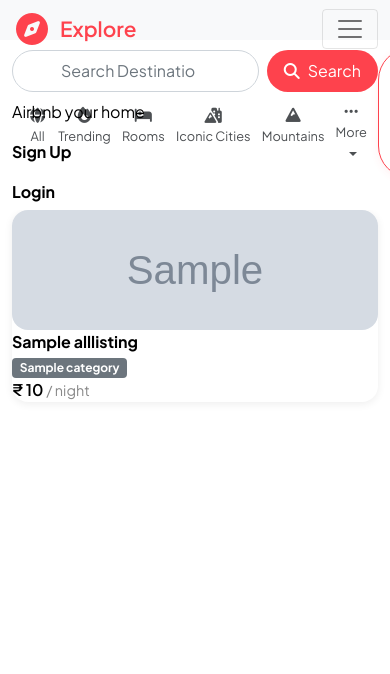
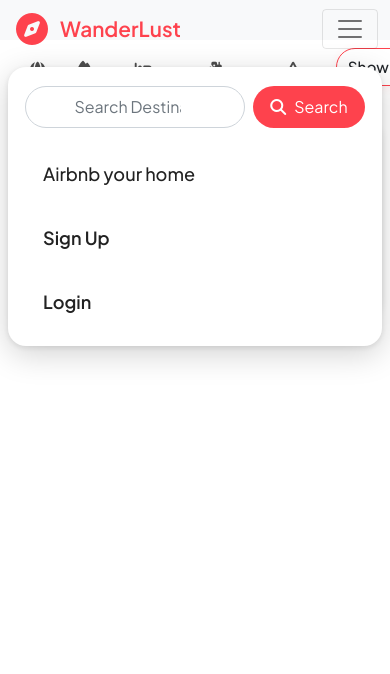
Before and after one commit to MANASZ-WEBDEV/Airbnb, a Node project: template views/listings/index.ejs in a window 390 px wide, after a click that opens the changed part. Shown: the top 674 px of the page. Run offline with Node 20 templates, Linux system fonts and the light colour scheme; the template is opened without the code that fills it: most values are stand-ins (such as "Sample title", 1, 10 or a date in 2020); grey boxes marked "Sample" are stand-in pictures; some libraries are stand-ins or nearby versions.

Commit message:
Fix Responsiveness Issues

```diff
--- a/public/css/style.css
+++ b/public/css/style.css
@@ -1,3 +1,50 @@
+/* Professional mobile navbar dropdown */
+@media (max-width: 900px) {
+  .navbar-collapse {
+    background: #fff !important;
+    border-radius: 18px;
+    box-shadow: 0 8px 32px 0 rgba(0,0,0,0.18), 0 1.5px 6px 0 rgba(0,0,0,0.10);
+    margin-top: 0.7rem;
+    padding: 1.2rem 1.1rem 1.1rem 1.1rem;
+    position: absolute !important;
+    top: 3.5rem;
+    left: 2vw;
+    right: 2vw;
+    z-index: 3000;
+    min-width: 90vw;
+    max-width: 96vw;
+    animation: navbar-fade-in 0.18s cubic-bezier(.4,0,.2,1);
+  }
+  @keyframes navbar-fade-in {
+    from { opacity: 0; transform: translateY(-10px); }
+    to { opacity: 1; transform: translateY(0); }
+  }
+  .navbar-nav {
+    flex-direction: column !important;
+    gap: 0.7rem !important;
+    align-items: flex-start !important;
+  }
+  .navbar-nav .nav-link {
+    color: #222 !important;
+    font-size: 1.13rem !important;
+    font-weight: 500;
+    padding: 0.7rem 1.1rem !important;
+    border-radius: 8px;
+    margin: 0.1rem 0;
+    transition: background 0.15s, color 0.15s;
+  }
+  .navbar-nav .nav-link:hover, .navbar-nav .nav-link:focus {
+    background: #fbeaec !important;
+    color: #fe424d !important;
+  }
+  .navbar-nav .nav-link b {
+    font-weight: 600;
+  }
+  .navbar-collapse form {
+    margin-bottom: 1.2rem;
+    width: 100%;
+  }
+}
 body{
   font-family: "Plus Jakarta Sans", sans-serif !important;
   font-optical-sizing: auto;
--- a/views/includes/navbar.ejs
+++ b/views/includes/navbar.ejs
@@ -27,7 +27,7 @@
   <div class="container-fluid">
     <a class="navbar-brand d-flex align-items-center" href="/listings">
       <i class="fa-solid fa-compass" style="color:#fe424d;font-size:2rem;margin-right:0.5rem;"></i>
-      <span style="color:#fe424d;font-weight:600;font-size:1.3rem;">Explore</span>
+      <span style="color:#fe424d;font-weight:600;font-size:1.3rem;">WanderLust</span>
     </a>
     <button
       class="navbar-toggler"
--- a/views/listings/index.ejs
+++ b/views/listings/index.ejs
@@ -15,17 +15,37 @@
     overflow-x: hidden;
     box-sizing: border-box;
   }
+  .tax-toggle label {
+    white-space: nowrap;
+    font-size: 1rem;
+    margin-bottom: 0;
+    overflow: hidden;
+    text-overflow: ellipsis;
+    max-width: 180px;
+    display: flex;
+    align-items: center;
+    height: 100%;
+    vertical-align: middle;
+    padding: 0;
+    margin: 0;
+  }
+  @media (max-width: 700px) {
+    .tax-toggle label {
+      font-size: 0.95rem;
+      max-width: 120px;
+    }
+  }
   .filter {
+    text-decoration: none;
+    color: #222;
+    transition: border-bottom 0.2s, color 0.2s;
+    white-space: nowrap;
+    font-size: 1rem;
+    box-sizing: border-box;
     text-align: center;
     margin-right: 1.2rem;
     margin-top: 1rem;
     opacity: 0.8;
-    text-decoration: none;
-    color: inherit;
-    transition: border-bottom 0.2s, color 0.2s;
-    white-space: nowrap;
-    font-size: 1rem;
-    box-sizing: border-box;
   }
   .filter:hover {
     opacity: 1;
@@ -51,28 +71,97 @@
   .dropdown-content {
     display: none;
     position: absolute;
-    background-color: #fff;
-    min-width: 160px;
-    box-shadow: 0px 8px 16px 0px rgba(0,0,0,0.2);
-    z-index: 1;
-    right: 0;
-    border-radius: 8px;
-    padding: 0.5rem 0;
+    background: #fff;
+    min-width: 220px;
+    box-shadow: 0 8px 32px 0 rgba(0,0,0,0.18), 0 1.5px 6px 0 rgba(0,0,0,0.10);
+    z-index: 1002;
+    left: 0;
+    border-radius: 18px;
+    padding: 0.9rem 0.2rem;
+    top: 2.2rem;
+    border: 1.5px solid #eee;
+    animation: dropdown-fade-in 0.18s cubic-bezier(.4,0,.2,1);
+  }
+  @keyframes dropdown-fade-in {
+    from { opacity: 0; transform: translateY(-8px); }
+    to { opacity: 1; transform: translateY(0); }
   }
   .dropdown-content a {
     color: #222;
-    padding: 8px 16px;
+    padding: 18px 18px 18px 0.8rem;
     text-decoration: none;
-    display: block;
+    display: flex;
+    align-items: center;
+    gap: 1rem;
     text-align: left;
-    font-size: 1rem;
+    font-size: 1.18rem;
+    border-radius: 10px;
+    transition: background 0.15s, color 0.15s;
+    font-weight: 600;
+    margin: 0.2rem 0;
+    cursor: pointer;
+    box-shadow: 0 1px 4px rgba(0,0,0,0.04);
+    letter-spacing: 0.01em;
   }
-  .dropdown-content a.active {
+  .dropdown-content a.active, .dropdown-content a:hover {
     color: #fe424d;
-    font-weight: bold;
+    font-weight: 700;
+    background: #fbeaec;
+    box-shadow: 0 2px 8px rgba(254,66,77,0.08);
   }
-  .dropdown:hover .dropdown-content {
-    display: block;
+  .dropdown-content a i {
+    font-size: 1.35rem;
+    min-width: 28px;
+    text-align: center;
+    color: #fe424d;
+  }
+  .dropdown-toggle {
+    font-size: 1.13rem;
+    font-weight: 600;
+    color: #222;
+    background: #fff;
+    border: 1.5px solid #eee;
+    border-radius: 12px;
+    box-shadow: 0 2px 8px rgba(0,0,0,0.07);
+    padding: 0.5rem 1.2rem;
+    margin-bottom: 0.2rem;
+    transition: box-shadow 0.15s, border 0.15s;
+  }
+  .dropdown-toggle:active, .dropdown-toggle:focus {
+    background: #fbeaec;
+    border-color: #fe424d;
+    box-shadow: 0 4px 16px rgba(254,66,77,0.13);
+  }
+  .dropdown.mobile-dropdown { z-index: 2000; }
+  @media (max-width: 700px) {
+    .dropdown-content {
+      min-width: 90vw;
+      left: 50%;
+      right: auto;
+      transform: translateX(-50%);
+      top: 2.5rem;
+      box-shadow: 0 8px 32px 0 rgba(0,0,0,0.22), 0 1.5px 6px 0 rgba(0,0,0,0.13);
+      z-index: 2000;
+    }
+    .dropdown-content a {
+      font-size: 1.13rem;
+      padding: 18px 18px;
+      margin: 0 2px;
+    }
+    .dropdown.mobile-dropdown { z-index: 3000; }
+    .row.row-cols-lg-3.row-cols-md-3.row-cols-sm-1 {
+      width: 100vw !important;
+      max-width: 100vw !important;
+      margin: 0 !important;
+      padding: 0 0.5rem !important;
+    }
+    .listing-card {
+      width: 100% !important;
+      max-width: 100vw !important;
+      margin-left: auto !important;
+      margin-right: auto !important;
+      box-sizing: border-box;
+    }
   }
   @media (max-width: 700px) {
     #filters {
@@ -102,13 +191,15 @@
     display: flex;
     align-items: center;
     gap: 0.8rem;
-    padding: 0.7rem 1.5rem;
+    padding: 0.3rem 1.2rem;
     margin-left: auto;
     margin-right: 2rem;
     font-size: 1.1rem;
     font-weight: 500;
     max-width: 350px;
     transition: box-shadow 0.2s;
+    height: 2.4rem;
+    min-height: 2.4rem;
   }
   .tax-toggle:hover {
     box-shadow: 0 4px 16px rgba(254,66,77,0.13);
@@ -135,7 +226,7 @@
     }
   }
 </style>
-<div id="filters">
+<div id="filters" style="margin-bottom: 1.2rem;">
   <a href="/listings" class="filter all <%= !selectedCategory ? 'active' : '' %>">
     <div><i class="fa-solid fa-globe"></i></div>
     <p>All</p>
@@ -178,12 +269,12 @@
     <p>Arctic</p>
   </a>
   <!-- Dropdown for extra categories on mobile -->
-  <div class="dropdown">
-    <a class="filter dropdown-toggle" href="#" id="dropdownMenuButton" data-bs-toggle="dropdown" aria-expanded="false" style="display: none;">
+  <div class="dropdown mobile-dropdown">
+    <button class="filter dropdown-toggle" id="dropdownMenuButton" aria-expanded="false" tabindex="0">
       <div><i class="fa-solid fa-ellipsis-h"></i></div>
       <p>More</p>
-    </a>
-    <div class="dropdown-content">
+    </button>
+    <div class="dropdown-content" id="dropdownContent">
       <a href="/listings?category=castles" class="<%= selectedCategory === 'castles' ? 'active' : '' %>"><i class="fa-brands fa-fort-awesome"></i> Castles</a>
       <a href="/listings?category=pools" class="<%= selectedCategory === 'pools' ? 'active' : '' %>"><i class="fa-solid fa-person-swimming"></i> Amazing Pools</a>
       <a href="/listings?category=camping" class="<%= selectedCategory === 'camping' ? 'active' : '' %>"><i class="fa-solid fa-campground"></i> Camping</a>
@@ -191,25 +282,56 @@
       <a href="/listings?category=arctic" class="<%= selectedCategory === 'arctic' ? 'active' : '' %>"><i class="fa-regular fa-snowflake"></i> Arctic</a>
     </div>
   </div>
-  <div class="tax-toggle ms-auto" style="background: #fff; border: 1.5px solid #fe424d; border-radius: 2rem; box-shadow: 0 2px 8px rgba(254,66,77,0.08); display: flex; align-items: center; gap: 1.2rem; padding: 0.7rem 1.5rem; margin-left: auto; margin-right: 2rem; font-size: 1.1rem; font-weight: 500; max-width: 500px;">
-    <label class="form-check-label" for="flexSwitchCheckDefault" id="taxToggleLabel">Display total after taxes</label>
+  <div class="tax-toggle ms-auto">
+    <label class="form-check-label" for="flexSwitchCheckDefault" id="taxToggleLabel">Show total incl. taxes</label>
     <input class="form-check-input" type="checkbox" id="flexSwitchCheckDefault">
   </div>
 </div>
 <script>
-// Show dropdown only on mobile
-function handleDropdownDisplay() {
-  const dropdownToggle = document.querySelector('.dropdown-toggle');
-  if (window.innerWidth <= 700) {
-    dropdownToggle.style.display = 'inline-block';
-  } else {
-    dropdownToggle.style.display = 'none';
+// Mobile-friendly More... dropdown toggle and hide More when navbar is open
+document.addEventListener('DOMContentLoaded', function() {
+  const dropdownBtn = document.getElementById('dropdownMenuButton');
+  const dropdownContent = document.getElementById('dropdownContent');
+  const navbarCollapse = document.getElementById('navbarNavAltMarkup');
+  const moreWrapper = dropdownBtn.closest('.mobile-dropdown');
+
+  function closeDropdown(e) {
+    if (!dropdownBtn.contains(e.target) && !dropdownContent.contains(e.target)) {
+      dropdownContent.style.display = 'none';
+      document.removeEventListener('click', closeDropdown);
+    }
   }
-}
-window.addEventListener('resize', handleDropdownDisplay);
-window.addEventListener('DOMContentLoaded', handleDropdownDisplay);
+  dropdownBtn.addEventListener('click', function(e) {
+    e.stopPropagation();
+    dropdownContent.style.display = dropdownContent.style.display === 'block' ? 'none' : 'block';
+    if (dropdownContent.style.display === 'block') {
+      setTimeout(() => document.addEventListener('click', closeDropdown), 0);
+    }
+  });
+  // Show/hide More... button based on screen size
+  function handleDropdownDisplay() {
+    if (window.innerWidth <= 700) {
+      dropdownBtn.style.display = 'inline-block';
+    } else {
+      dropdownBtn.style.display = 'none';
+      dropdownContent.style.display = 'none';
+    }
+  }
+  window.addEventListener('resize', handleDropdownDisplay);
+  handleDropdownDisplay();
+
+  // Hide More button when navbar is open (mobile menu)
+  if (navbarCollapse && moreWrapper) {
+    navbarCollapse.addEventListener('show.bs.collapse', function() {
+      moreWrapper.style.display = 'none';
+    });
+    navbarCollapse.addEventListener('hide.bs.collapse', function() {
+      moreWrapper.style.display = '';
+    });
+  }
+});
 </script>
-<div class="row row-cols-lg-3 row-cols-md-3 row-cols-sm-1 mt-3" style="width:100vw;overflow-x:hidden;box-sizing:border-box;">
+<div class="row row-cols-lg-3 row-cols-md-3 row-cols-sm-1 mt-3" style="width:100vw;overflow-x:hidden;box-sizing:border-box;margin-top:1.2rem;">
   <% for (let listing of alllisting) { %>
   <a href="/listings/<%= listing._id %>" class="listing-link">
     <div class="card col listing-card">
@@ -262,7 +384,7 @@
         }
       }
     }
-    taxToggleLabel.textContent = "Display total after taxes";
+    taxToggleLabel.textContent = "Show total incl. taxes";
   }
   taxToggle.addEventListener('change', updatePrices);
   window.addEventListener('DOMContentLoaded', updatePrices);
--- a/views/terms.ejs
+++ b/views/terms.ejs
@@ -21,6 +21,6 @@
   <a
     href="https://mail.google.com/mail/?view=cm&fs=1&to=manasrajanidy89@gmail.com"
     target="_blank"
-    class="email-link">
+    class="email-link"> Contact Us
   </a>
 </div>
```
Also changed, not shown: other parts of public/css/style.css (+41 -0 lines), File_Tree.md (added, +57 -0 lines), views/listings/show.ejs (+6 -8 lines), README.md.
